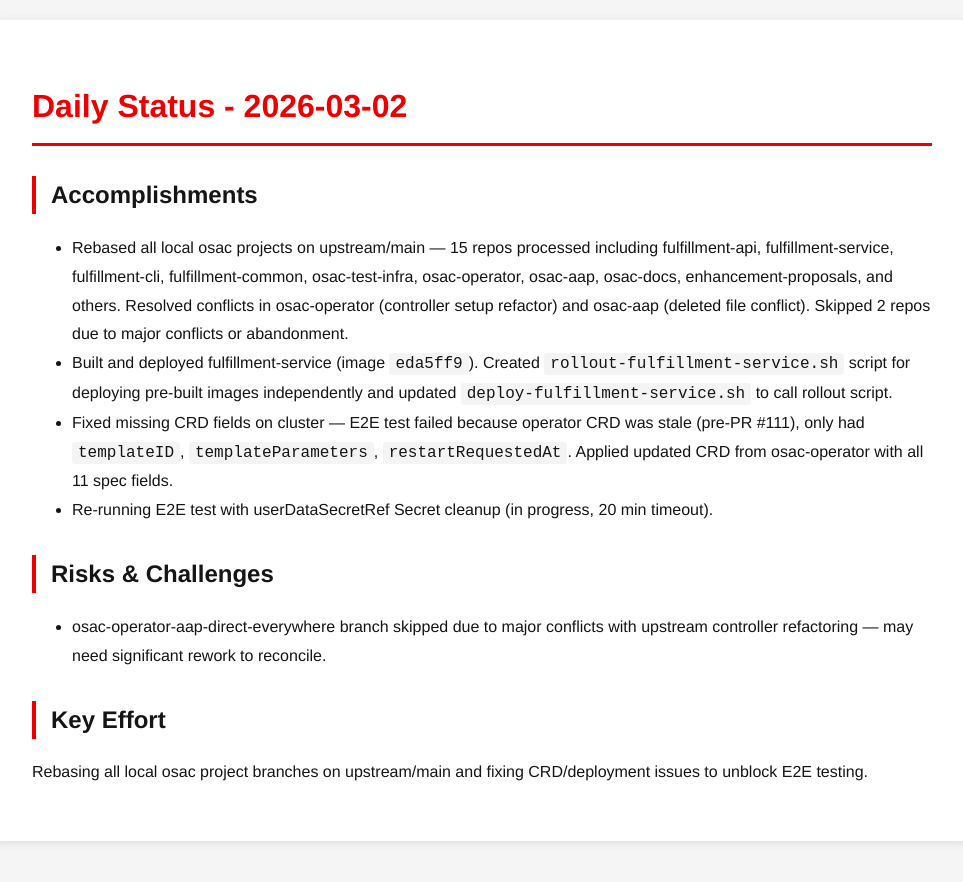
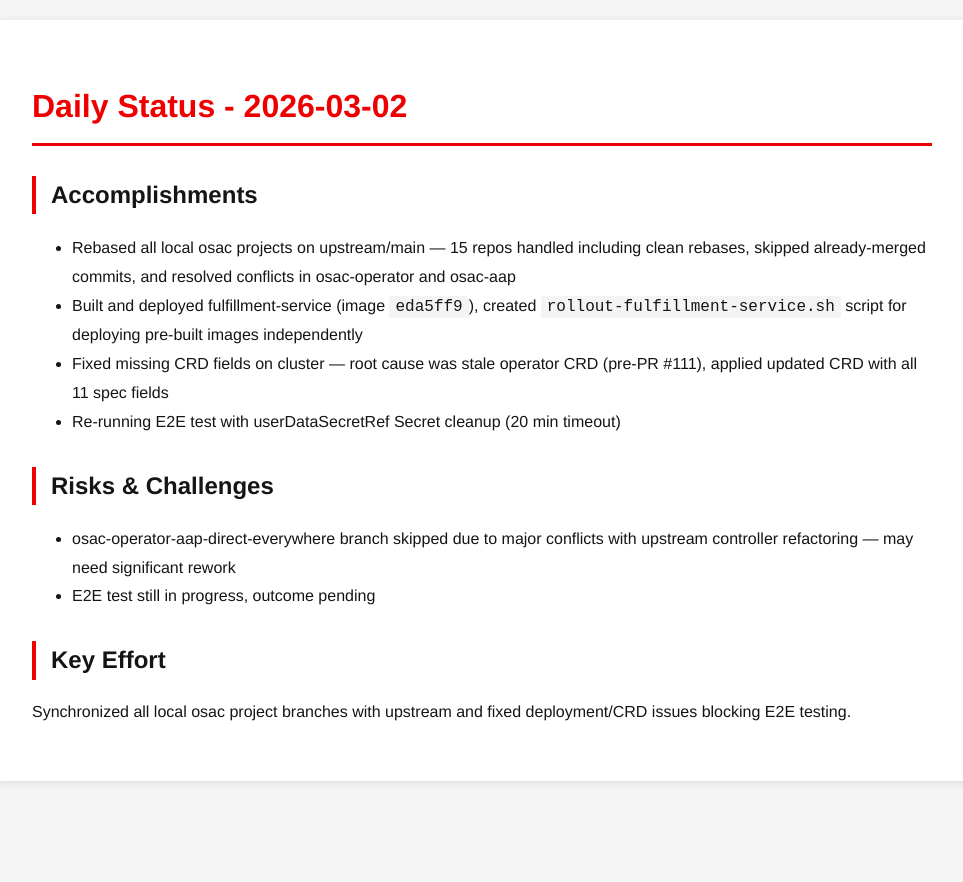
Before and after one commit to tzvatot/daily-status, a Jekyll site: the page built from 2026-03-02.md, in a window 1280 px wide. Shown: the top 882 px of the page, without its empty margins (158-1121 px from the left). Built offline with Jekyll 4.4.1, drawn with Linux system fonts in a browser that asks for light colours.

Commit message:
Daily status update - 2026-03-02

```diff
--- a/2026-03-02.md
+++ b/2026-03-02.md
@@ -7,13 +7,14 @@ date: 2026-03-02
 # Daily Status - 2026-03-02
 
 ## Accomplishments
-- Rebased all local osac projects on upstream/main — 15 repos processed including fulfillment-api, fulfillment-service, fulfillment-cli, fulfillment-common, osac-test-infra, osac-operator, osac-aap, osac-docs, enhancement-proposals, and others. Resolved conflicts in osac-operator (controller setup refactor) and osac-aap (deleted file conflict). Skipped 2 repos due to major conflicts or abandonment.
-- Built and deployed fulfillment-service (image `eda5ff9`). Created `rollout-fulfillment-service.sh` script for deploying pre-built images independently and updated `deploy-fulfillment-service.sh` to call rollout script.
-- Fixed missing CRD fields on cluster — E2E test failed because operator CRD was stale (pre-PR #111), only had `templateID`, `templateParameters`, `restartRequestedAt`. Applied updated CRD from osac-operator with all 11 spec fields.
-- Re-running E2E test with userDataSecretRef Secret cleanup (in progress, 20 min timeout).
+- Rebased all local osac projects on upstream/main — 15 repos handled including clean rebases, skipped already-merged commits, and resolved conflicts in osac-operator and osac-aap
+- Built and deployed fulfillment-service (image `eda5ff9`), created `rollout-fulfillment-service.sh` script for deploying pre-built images independently
+- Fixed missing CRD fields on cluster — root cause was stale operator CRD (pre-PR #111), applied updated CRD with all 11 spec fields
+- Re-running E2E test with userDataSecretRef Secret cleanup (20 min timeout)
 
 ## Risks & Challenges
-- osac-operator-aap-direct-everywhere branch skipped due to major conflicts with upstream controller refactoring — may need significant rework to reconcile.
+- osac-operator-aap-direct-everywhere branch skipped due to major conflicts with upstream controller refactoring — may need significant rework
+- E2E test still in progress, outcome pending
 
 ## Key Effort
-Rebasing all local osac project branches on upstream/main and fixing CRD/deployment issues to unblock E2E testing.
+Synchronized all local osac project branches with upstream and fixed deployment/CRD issues blocking E2E testing.
```
